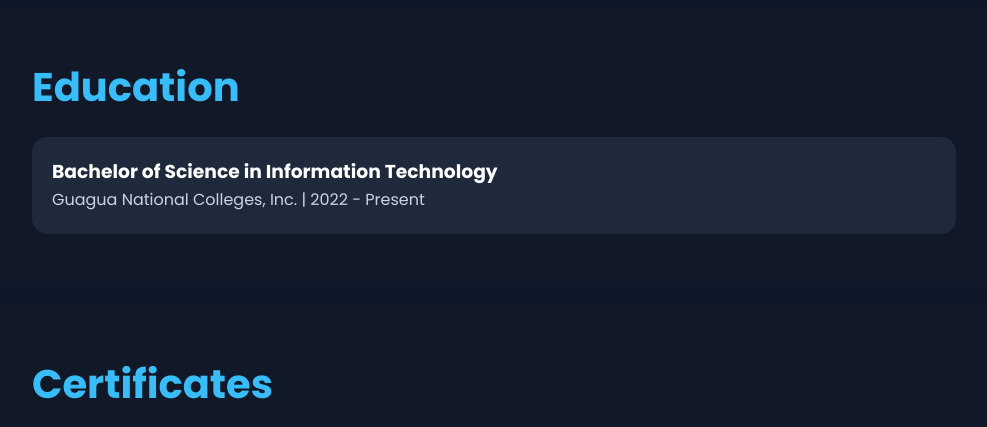
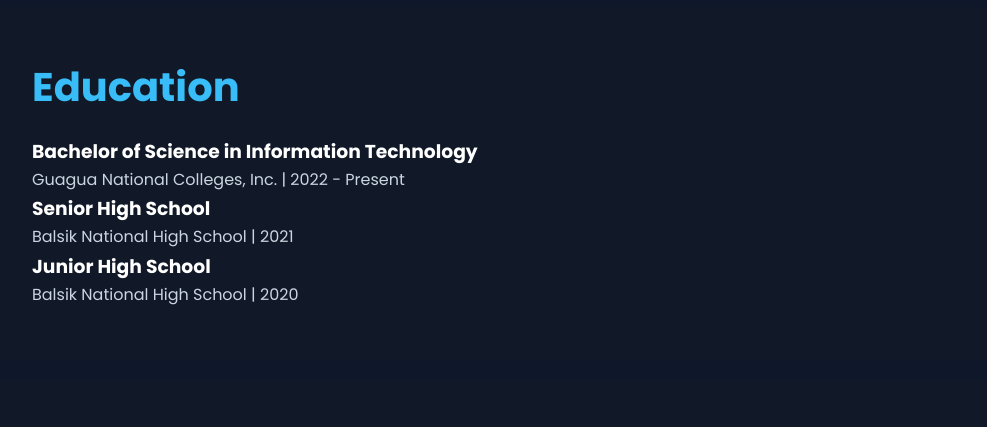
Before and after one commit to JPApolinar1/JPApolinar1.github.io, a plain HTML site: page index.html in a window 1280 px wide. Shown: the part 1320-1747 px from the top of the page, without its empty margins (146-1133 px from the left). Drawn offline with Linux system fonts and the light colour scheme.

Commit message:
education

```diff
--- a/index.html
+++ b/index.html
@@ -357,10 +357,19 @@
 <section class="education" id="education">
 
     <h2>Education</h2>
-
-    <div class="card">
+    <div class="card1">
         <h3>Bachelor of Science in Information Technology</h3>
         <p>Guagua National Colleges, Inc. | 2022 - Present</p>
+    </div>
+
+    <div class="card2">
+        <h3>Senior High School</h3>
+        <p>Balsik National High School | 2021</p>
+    </div>
+
+    <div class="card3">
+        <h3>Junior High School</h3>
+        <p>Balsik National High School | 2020</p>
     </div>
 
 </section>
```
